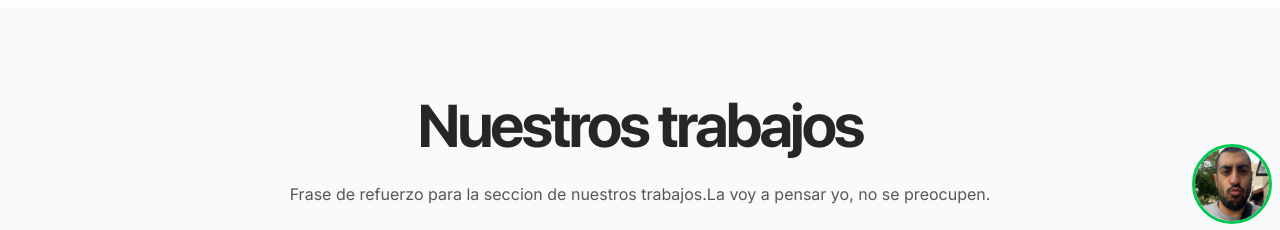
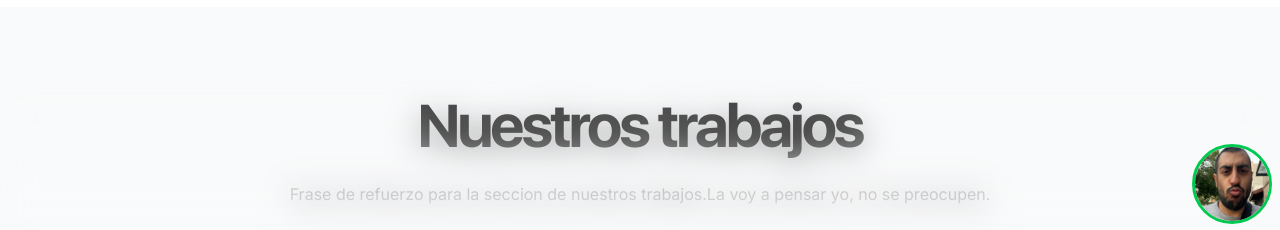
Before and after one commit to sebasw3b/mh-grafica, a React (Vite) app: page / in a window 1280 px wide. Shown: the part 570-800 px from the top of the page. Built offline with nearby package versions, Linux system fonts and the light colour scheme.

Commit message:
Blur effect on bottom page area

```diff
--- a/src/pages/homepage.tsx
+++ b/src/pages/homepage.tsx
@@ -33,6 +33,13 @@ function Homepage() {
     <Works />
 
     <FAQ />
+
+    <div className="fixed inset-x-0 bottom-0 h-40 backdrop-blur-lg z-30"
+      style={{
+        maskImage: 'linear-gradient(to top, black, transparent)',
+        WebkitMaskImage: 'linear-gradient(to top, black, transparent)'
+      }}>
+    </div>
   </main>
 }
 
```
